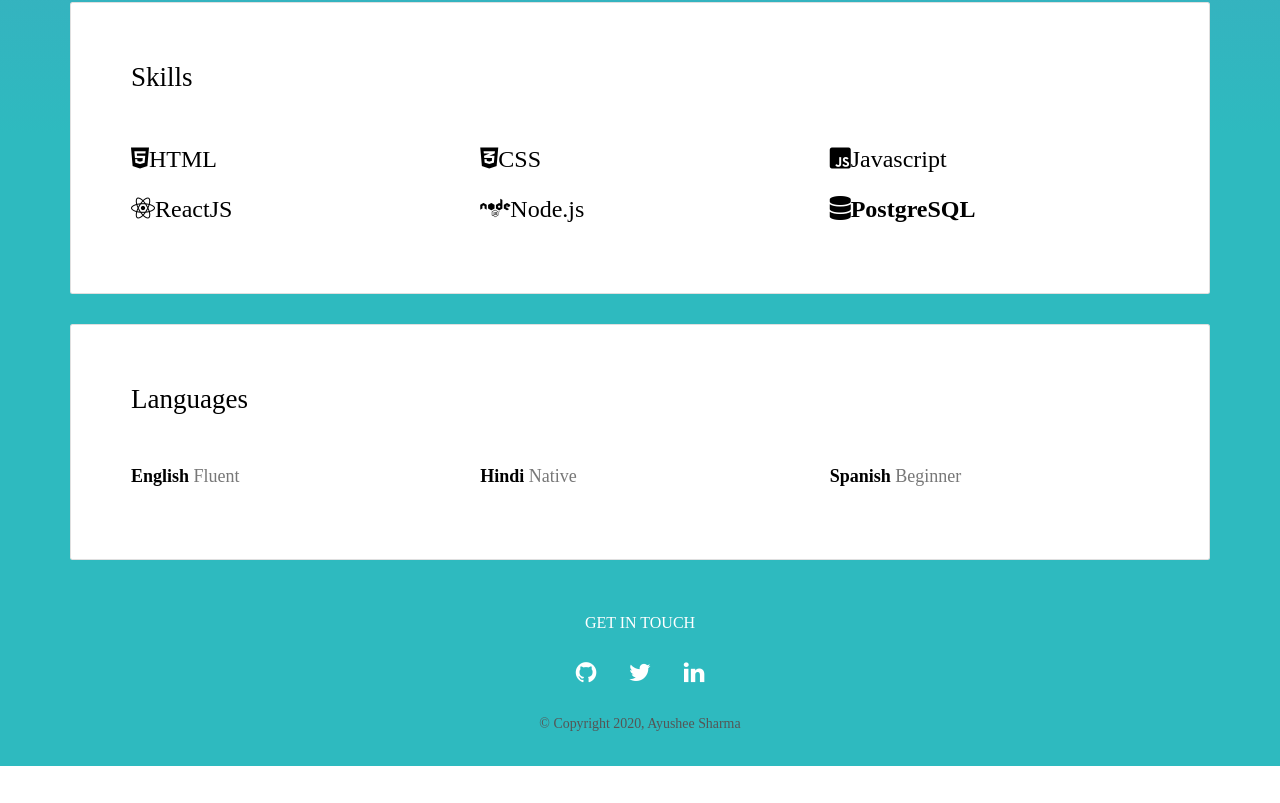
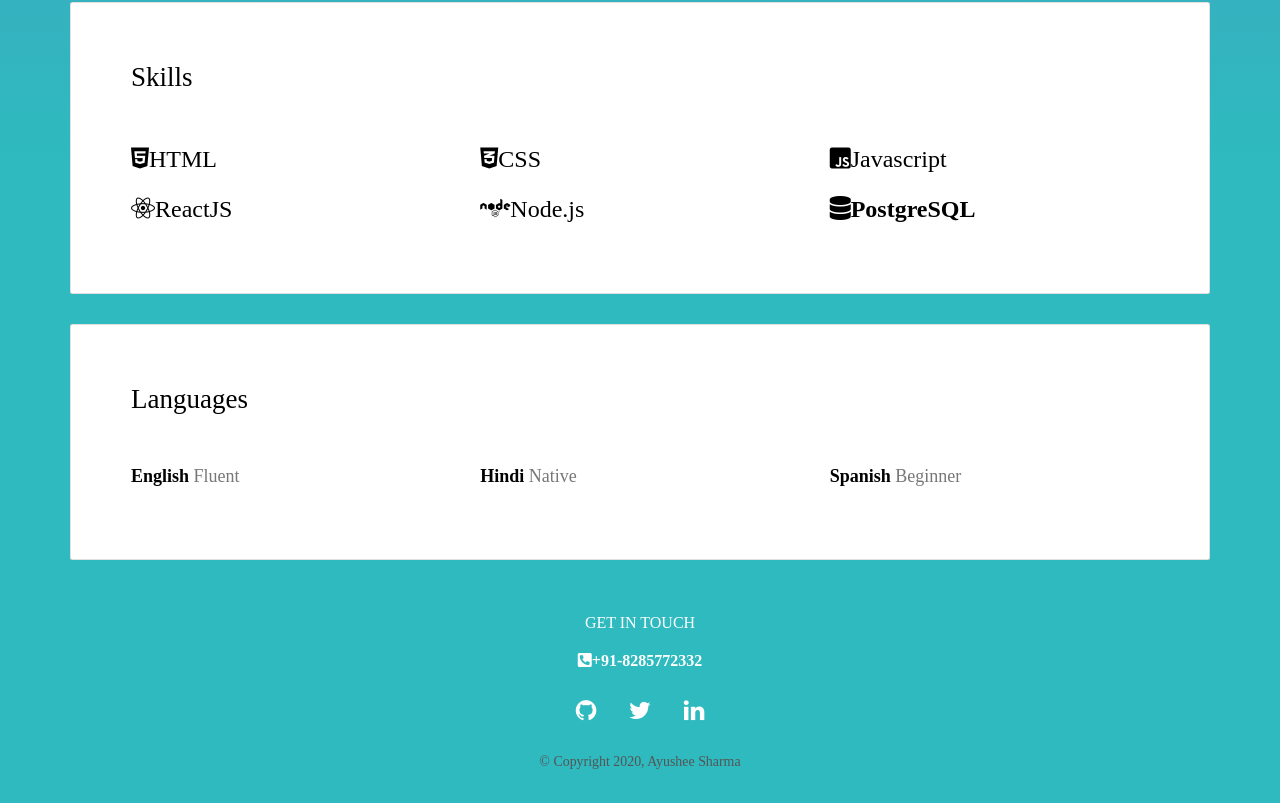
Before and after one commit to Ash2908/portfolio, a website: page index.html in a window 1280 px wide. Shown: the part 1665-2468 px from the top of the page. Before the commit the page ends 2431 px from the top, so only its background shows below. Drawn offline with Linux system fonts and the light colour scheme; a web font is replaced by a local one.

Commit message:
adding suggestion

```diff
--- a/index.html
+++ b/index.html
@@ -162,6 +162,7 @@
       <div class="col-xs-12">
         <p><a href="mailto:ayushee_sharma@outlook.com" title="email">GET IN TOUCH</a></p>
         <p>
+        <p><i class="fas fa-phone-square-alt">+91-8285772332</i></p>
           <a class="fa-icon fa-icon-2x" href="https://github.com/Ash2908" title="Github link" target="_blank">
             <i class="fa fa-github"></i>
           </a>
```
